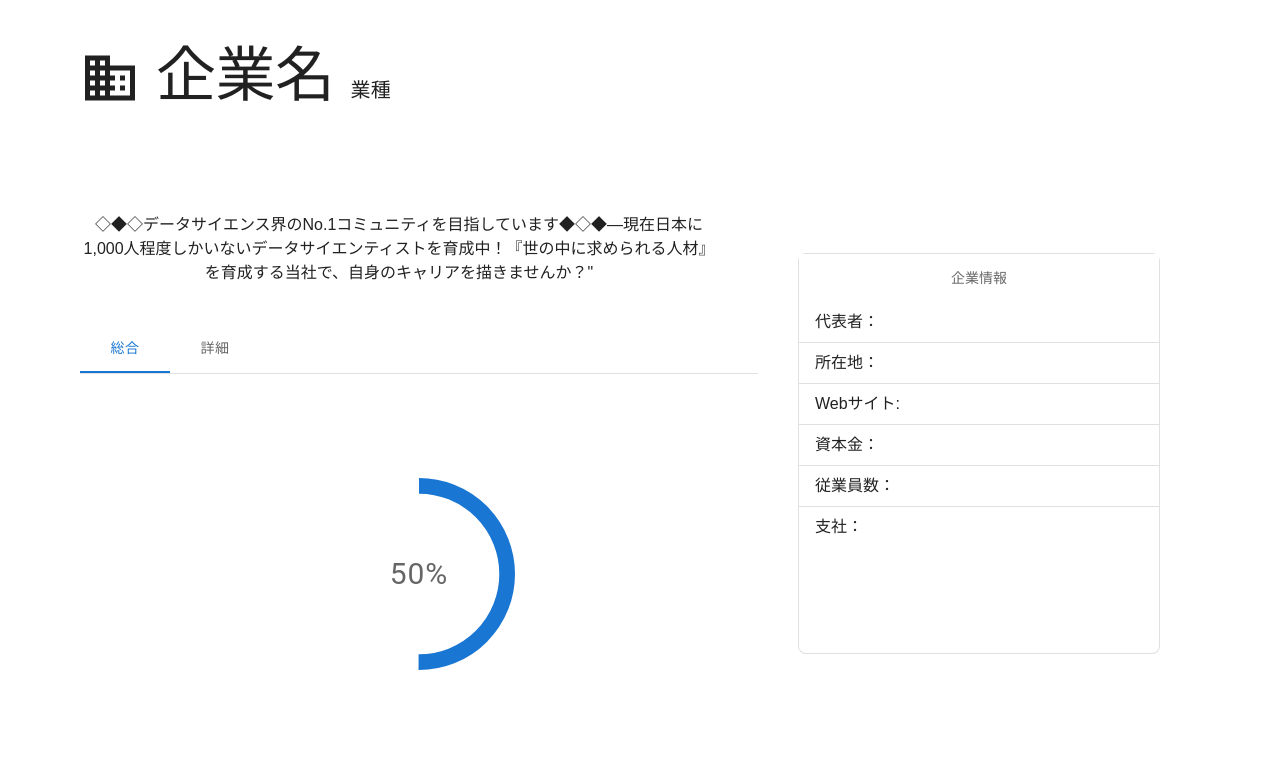
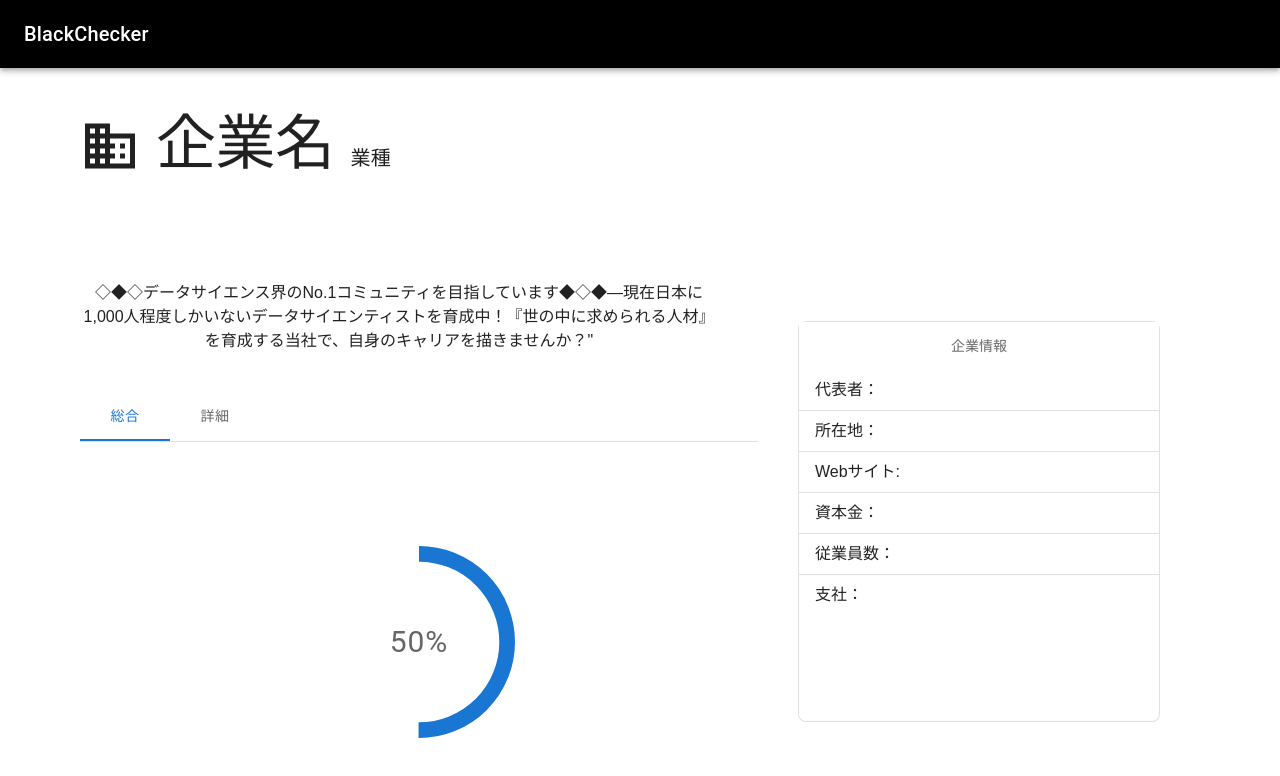
Before and after one commit to MonkeyHackParty/team4, a React (Vite) app in the folder frontend/: page /information in a window 1280 px wide. Shown: the top 776 px of the page. Built offline with nearby package versions, Linux system fonts and the light colour scheme.

Commit message:
ヘッダー

```diff
--- a/frontend/src/page/CoInfo.tsx
+++ b/frontend/src/page/CoInfo.tsx
@@ -11,6 +11,8 @@
 import TabList from '@mui/lab/TabList';
 import TabPanel from '@mui/lab/TabPanel';
 import CircularProgress from '@mui/material/CircularProgress';
+import AppBar from '@mui/material/AppBar';
+import Toolbar from '@mui/material/Toolbar';
 
 const style = {
     p: 0,
@@ -41,6 +43,17 @@
 
     return (
         <>
+
+        <Box sx={{ flexGrow: 1 }}>
+            <AppBar position="static" sx={{backgroundColor: 'black'}}>
+                <Toolbar variant="dense">
+                    <Typography variant="h6" color="inherit" component="div">
+                        BlackChecker
+                    </Typography>
+                </Toolbar>
+            </AppBar>
+        </Box>
+
         <Box sx={name}>
             <BusinessIcon sx={{fontSize: 60,paddingTop:1}}/>{/*企業アイコンでもあり。サイズは不安*/}
             <Typography variant="h2" gutterBottom>
```
